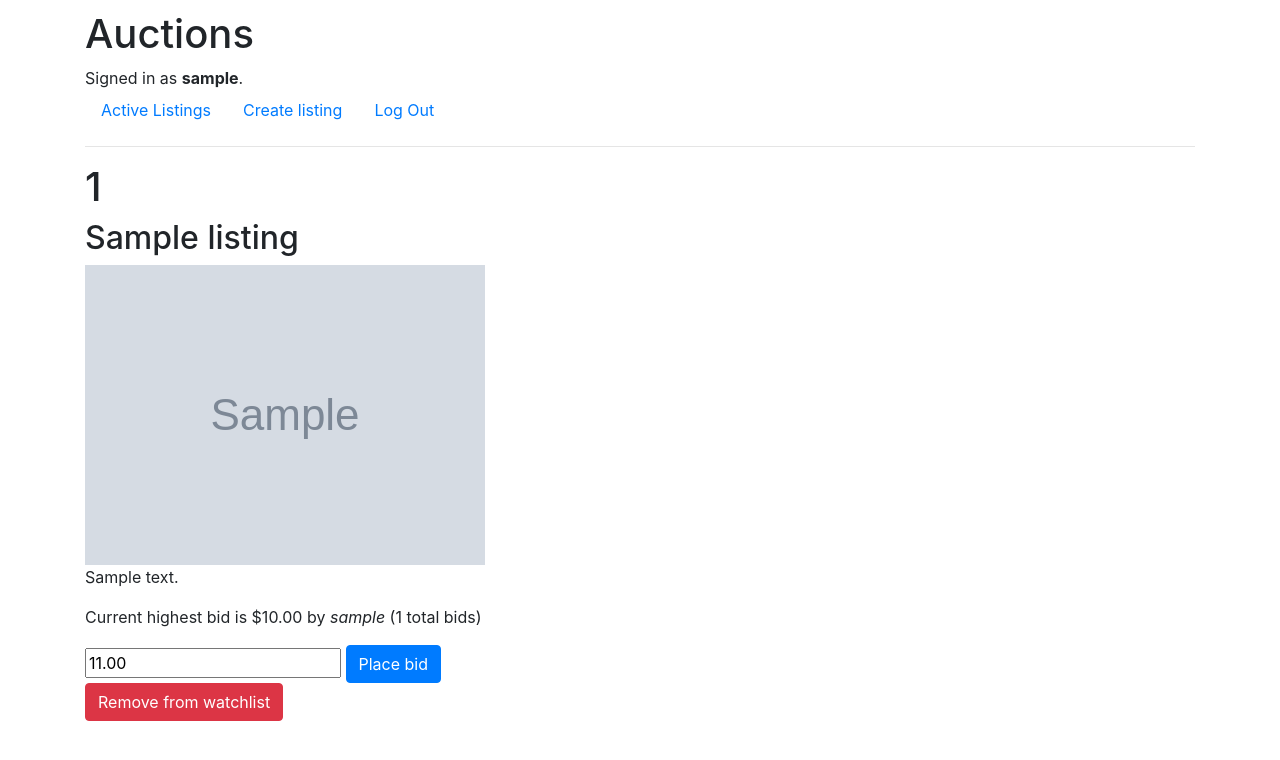
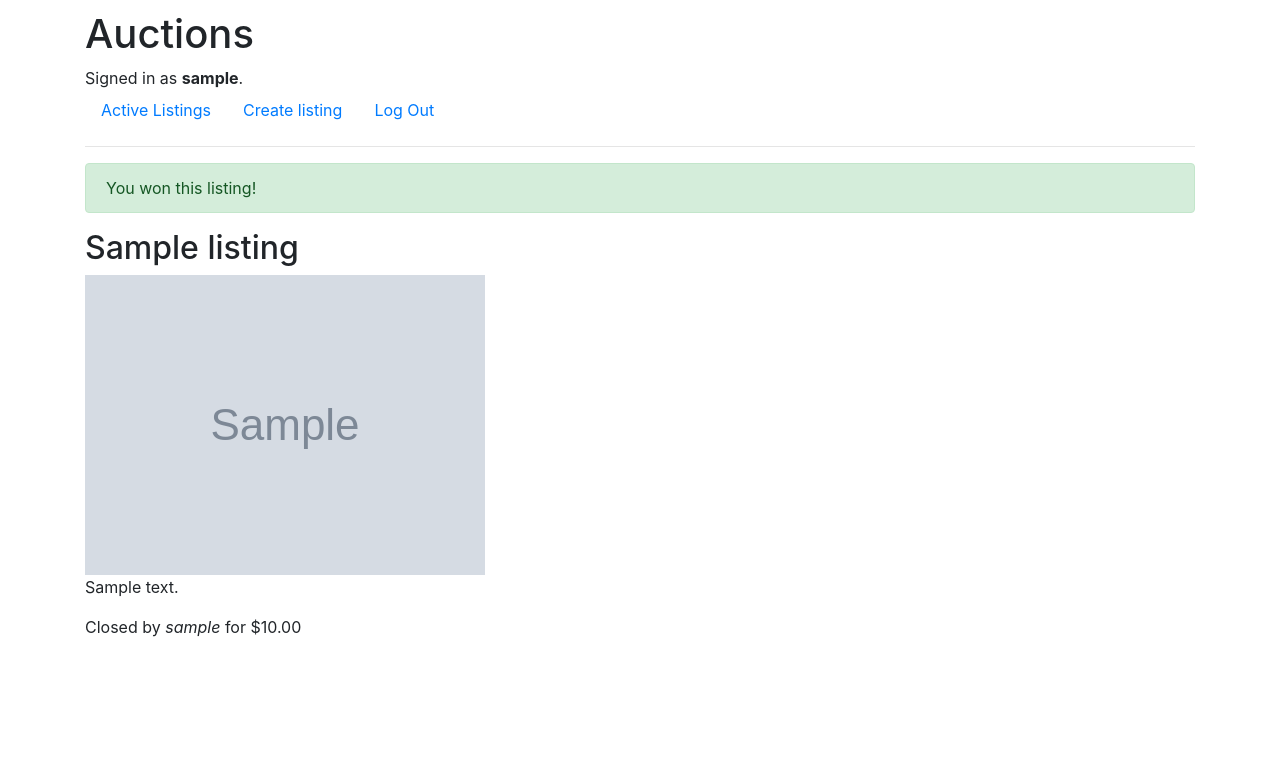
Before and after one commit to petryshend/commerce, a Django app: page /listing/1 in a window 1280 px wide. Shown: the top 760 px of the page. Run offline with Django 3.2, Linux system fonts and the light colour scheme; a user stored in the database is signed in; tables that the repository leaves empty hold one stand-in row (values such as "Sample post"); grey boxes marked "Sample" are stand-in pictures; some libraries are stand-ins or nearby versions.

Commit message:
Implement closing listings

```diff
--- a/auctions/forms.py
+++ b/auctions/forms.py
@@ -6,4 +6,4 @@ from auctions.models import Listing
 class ListingForm(ModelForm):
     class Meta:
         model = Listing
-        fields = '__all__'
+        exclude = ['created_by', 'is_closed']
--- a/auctions/models.py
+++ b/auctions/models.py
@@ -19,6 +19,8 @@ class Listing(models.Model):
     starting_bid = models.DecimalField(max_digits=15, decimal_places=2)
     image_url = models.CharField(max_length=1024, null=True, blank=True)
     category = models.ForeignKey(Category, on_delete=models.CASCADE, null=True, blank=True, related_name='listings')
+    created_by = models.ForeignKey(User, on_delete=models.CASCADE, null=True, blank=False, related_name='listings')
+    is_closed = models.BooleanField(default=False)
 
     def __str__(self):
         return self.title
--- a/auctions/templates/auctions/view_listing.html
+++ b/auctions/templates/auctions/view_listing.html
@@ -4,13 +4,19 @@
 
 {% include "auctions/_partial/messages.html" %}
 
-<h1>{{ listing.id }}</h1>
+{% if listing.is_closed and latest_bid.placed_by.id == request.user.id %}
+    <div class="alert alert-success" role="alert">
+      You won this listing!
+    </div>
+{% endif %}
+
 <h2>{{ listing.title }}</h2>
 {% if listing.image_url %}
 <img src="{{ listing.image_url }}" alt="{{ listing.title }}">
 {% endif %}
 <p>{{ listing.description }}</p>
 
+{% if not listing.is_closed %}
     {% if latest_bid %}
         <p>
             Current highest bid is ${{latest_bid.amount}} by <i>{{latest_bid.placed_by.username}}</i>
@@ -19,16 +25,18 @@
     {% else %}
         <p>Starting bid is ${{ listing.starting_bid }}</p>
     {% endif %}
-
     {% if user.is_authenticated %}
         <form action="{% url 'place_bid' listing.id %}" method="post">
             {% csrf_token %}
             <input name="bid" type="number" min="{{ min_bid }}" value="{{ min_bid }}" required>
             <input class="btn btn-primary" type="submit" value="Place bid">
         </form>
+        {% if listing.created_by.id == request.user.id %}
+        <form action="{% url 'close_listing' listing.id %}" method="post">
+            {% csrf_token %}
+            <input class="btn btn-info" type="submit" value="Close listing">
+        </form>
         {% endif %}
-
-{% if user.is_authenticated %}
         {% if in_watchlist %}
             <form action="{% url 'remove_from_watchlist' listing.id %}" method="post">
                 {% csrf_token %}
@@ -41,5 +49,9 @@
             </form>
         {% endif %}
     {% endif %}
+{% else %}
+    <p>Closed by <i>{{listing.created_by.username}}</i> for ${{latest_bid.amount}}</p>
+{% endif %}
+
 
 {% endblock %}
--- a/auctions/urls.py
+++ b/auctions/urls.py
@@ -11,5 +11,6 @@ urlpatterns = [
     path('listing/<int:listing_id>', views.view_listing, name='view_listing'),
     path('listing/<int:listing_id>/add-to-watchlist', views.add_to_watchlist, name='add_to_watchlist'),
     path('listing/<int:listing_id>/remove-from-watchlist', views.remove_from_watchlist, name='remove_from_watchlist'),
-    path('listing/<int:listing_id>/place-bid', views.place_bid, name='place_bid')
+    path('listing/<int:listing_id>/place-bid', views.place_bid, name='place_bid'),
+    path('listing/<int:listing_id>/close-listing', views.close_listing, name='close_listing')
 ]
--- a/auctions/views.py
+++ b/auctions/views.py
@@ -68,10 +68,13 @@ def register(request):
         return render(request, "auctions/register.html")
 
 
+@login_required
 def create_listing(request):
     if request.method == 'POST':
         form = ListingForm(request.POST)
-        form.save()
+        listing = form.save(commit=False)
+        listing.created_by = request.user
+        listing.save()
         return redirect(reverse('index'))
     form = ListingForm()
     return render(request, 'auctions/create_listing.html', {
@@ -152,3 +155,14 @@ def place_bid(request, listing_id):
     new_bid.save()
     messages.add_message(request, messages.INFO, 'You successfully placed new bid')
     return redirect(reverse('view_listing', args=[listing_id]))
+
+
+@login_required
+def close_listing(request, listing_id):
+    if request.method != 'POST':
+        return redirect(reverse('view_listing', args=[listing_id]))
+    listing = Listing.objects.get(pk=listing_id)
+    listing.is_closed = True
+    listing.save()
+    messages.add_message(request, messages.INFO, 'You closed this listing')
+    return redirect(reverse('view_listing', args=[listing_id]))
```
Also changed, not shown: fixtures.py (+8 -5 lines), auctions/migrations/0008_listing_created_by.py (added), auctions/migrations/0009_listing_is_closed.py (added). Lines whose indentation alone changed are shown as unchanged.
